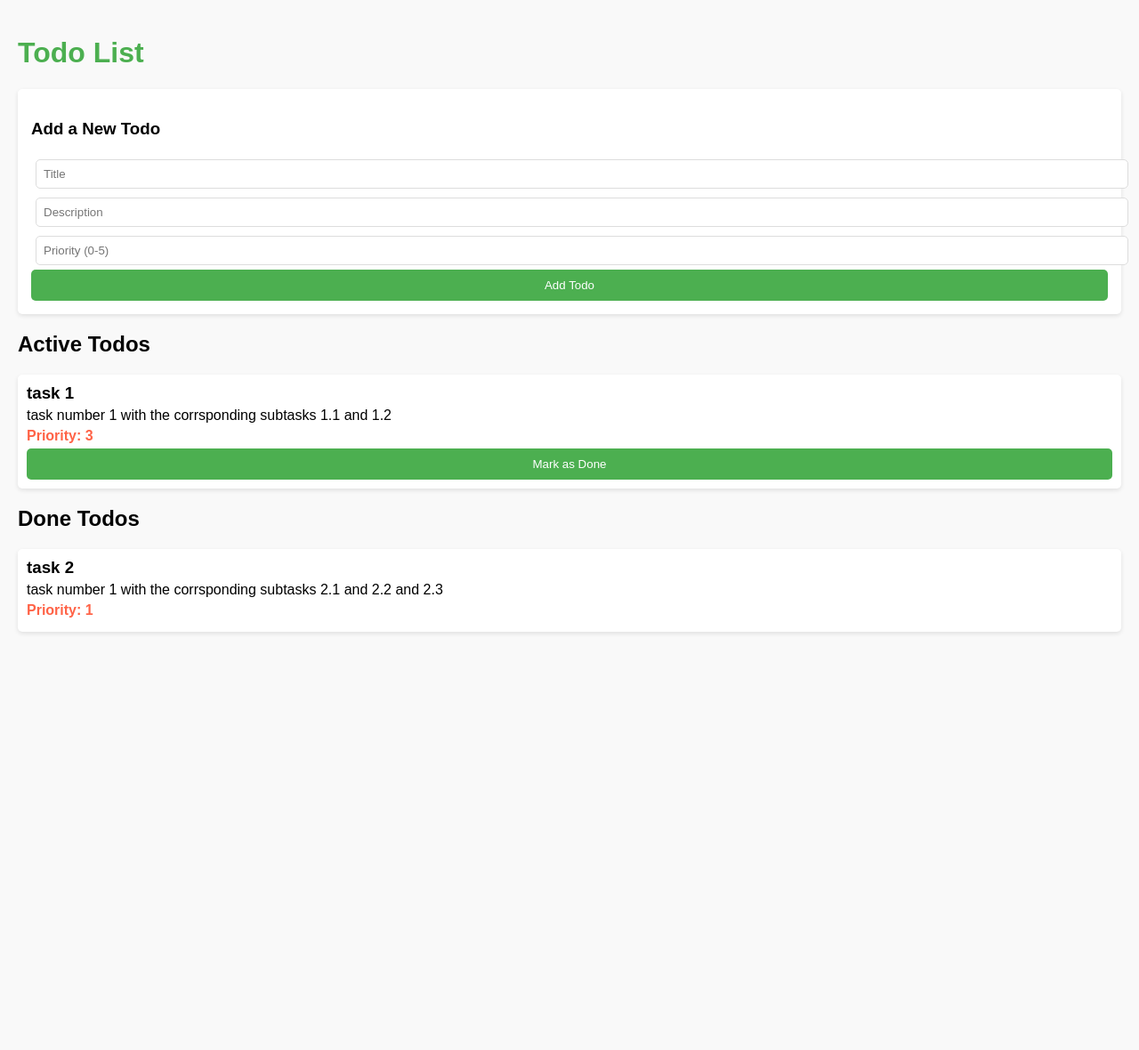
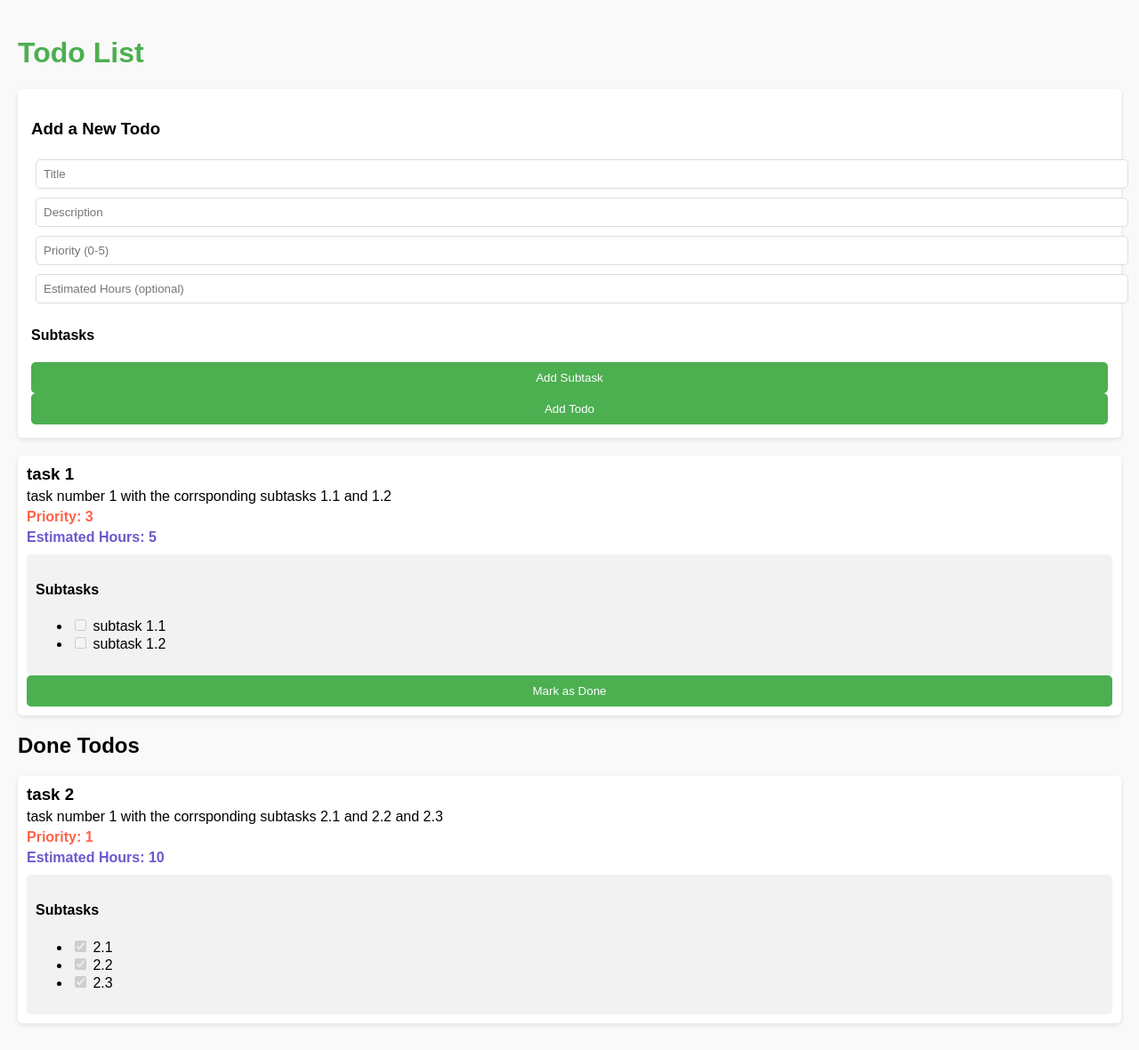
Before and after one commit to fabiomare/productivity_task_manager, a FastAPI app: page /todos/ in a window 1280 px wide. Shown: the whole page at 89% size. Before the commit the page ends 712 px from the top, so only its background shows below. Run offline with FastAPI, Linux system fonts and the light colour scheme.

Commit message:
added subtasks creation, added expected time attribute for tasks and subtasks, automatic refresh of the webpage when managing a task

```diff
--- a/main.py
+++ b/main.py
@@ -1,11 +1,10 @@
-from fastapi import FastAPI, HTTPException, Depends
+from fastapi import FastAPI, HTTPException, Depends, Request
 from fastapi.responses import HTMLResponse
 from fastapi.templating import Jinja2Templates
-from fastapi import Request
 from pydantic import BaseModel
-from sqlalchemy import create_engine, Column, Integer, String, Boolean
+from sqlalchemy import create_engine, Column, Integer, String, Boolean, ForeignKey
 from sqlalchemy.ext.declarative import declarative_base
-from sqlalchemy.orm import sessionmaker, Session
+from sqlalchemy.orm import sessionmaker, Session, relationship
 from typing import List, Optional
 
 # FastAPI instance
@@ -20,7 +19,7 @@ engine = create_engine(DATABASE_URL, connect_args={"check_same_thread": False})
 SessionLocal = sessionmaker(autocommit=False, autoflush=False, bind=engine)
 Base = declarative_base()
 
-# SQLAlchemy model for database
+# SQLAlchemy models for database
 class TodoItem(Base):
     __tablename__ = "todos"
     id = Column(Integer, primary_key=True, index=True)
@@ -28,29 +27,59 @@ class TodoItem(Base):
     description = Column(String, index=True)
     priority = Column(Integer, index=True)
     done = Column(Boolean, default=False)  # Track if the task is done
+    estimated_hours = Column(Integer, nullable=True)  # Estimated hours for completion
+    subtasks = relationship("Subtask", back_populates="parent_task", cascade="all, delete-orphan")
+
+# Updated SQLAlchemy Models
+class Subtask(Base):
+    __tablename__ = "subtasks"
+    id = Column(Integer, primary_key=True, index=True)
+    title = Column(String, index=True)
+    done = Column(Boolean, default=False)
+    estimated_hours = Column(Integer, nullable=True)  # Add estimated hours to subtasks
+    task_id = Column(Integer, ForeignKey("todos.id"))
+    parent_task = relationship("TodoItem", back_populates="subtasks")
 
 # Create the database tables if they don't exist
 Base.metadata.create_all(bind=engine)
 
-# Pydantic model for validation (used when creating a Todo)
+class SubtaskCreate(BaseModel):
+    title: str
+    estimated_hours: Optional[int]  # Ensure hours are included
+
+    class Config:
+        from_attributes = True
+
+
+class SubtaskResponse(BaseModel):
+    id: int
+    title: str
+    done: bool
+
+    class Config:
+        from_attributes = True
+
 class TodoCreate(BaseModel):
     title: str
     description: str
     priority: int
+    estimated_hours: Optional[int] = None
+    subtasks: Optional[List[SubtaskCreate]] = []
 
     class Config:
-        from_attributes = True  # Pydantic V2: renaming orm_mode to from_attributes
+        from_attributes = True
 
-# Pydantic model for serialization and validation when retrieving a Todo item
 class TodoItemResponse(BaseModel):
     id: int
     title: str
     description: Optional[str] = None
     priority: Optional[int] = None
     done: bool = False
+    estimated_hours: Optional[int] = None
+    subtasks: List[SubtaskResponse] = []
 
     class Config:
-        from_attributes = True  # Pydantic V2: renaming orm_mode to from_attributes
+        from_attributes = True
 
 # Dependency to get DB session
 def get_db() -> Session:
@@ -61,39 +90,90 @@ def get_db() -> Session:
         db.close()
 
 # Routes
-
-# Root route to render the landing page (index_root.html)
 @app.get("/", response_class=HTMLResponse)
 async def root(request: Request):
     return templates.TemplateResponse("index_root.html", {"request": request})
 
-# Route to display the todo list (index_todos.html)
 @app.get("/todos/", response_class=HTMLResponse)
 async def todos(request: Request, db: Session = Depends(get_db)):
-    # Fetch all todos from the database ordered by priority and filter by done status
     active_todos = db.query(TodoItem).filter(TodoItem.done == False).order_by(TodoItem.priority).all()
     done_todos = db.query(TodoItem).filter(TodoItem.done == True).all()
-    return templates.TemplateResponse("index_todos.html", {"request": request, "active_todos": active_todos, "done_todos": done_todos})
 
-# 1. Create a new to-do item
+    # Debugging log to check the data fetched
+    print("Active Todos:", active_todos)
+    print("Done Todos:", done_todos)
+
+    return templates.TemplateResponse(
+        "index_todos.html",
+        {"request": request, "active_todos": active_todos, "done_todos": done_todos},
+    )
+
+
 @app.post("/todos/", response_model=TodoItemResponse)
 def create_todo(todo: TodoCreate, db: Session = Depends(get_db)):
-    new_todo = TodoItem(**todo.dict())
-    db.add(new_todo)
+    print("Incoming Todo Data:", todo.dict())  # Debugging log
+    try:
+        new_todo = TodoItem(
+            title=todo.title,
+            description=todo.description,
+            priority=todo.priority,
+        )
+        db.add(new_todo)
+        db.flush()  # Persist new task to assign subtasks
+
+        # Process subtasks
+        for subtask in todo.subtasks:
+            print("Processing Subtask:", subtask)  # Debugging log
+            new_subtask = Subtask(
+                title=subtask.title,
+                estimated_hours=subtask.estimated_hours,
+                parent_task=new_todo,
+            )
+            db.add(new_subtask)
+
+        db.commit()
+        db.refresh(new_todo)
+        update_task_hours(new_todo, db)
+        return new_todo
+    except Exception as e:
+        print("Error Creating Todo:", str(e))  # Log the error
+        raise HTTPException(status_code=400, detail=f"Error creating task: {str(e)}")
+
+
+@app.put("/todos/{todo_id}", response_model=TodoItemResponse)
+def update_todo(todo_id: int, todo: TodoCreate, db: Session = Depends(get_db)):
+    todo_item = db.query(TodoItem).filter(TodoItem.id == todo_id).first()
+    if not todo_item:
+        raise HTTPException(status_code=404, detail="To-do not found")
+    todo_item.title = todo.title
+    todo_item.description = todo.description
+    todo_item.priority = todo.priority
+    todo_item.estimated_hours = todo.estimated_hours
+    # Update subtasks
+    existing_subtasks = {subtask.id: subtask for subtask in todo_item.subtasks}
+    for subtask in todo.subtasks:
+        if subtask.id in existing_subtasks:
+            existing_subtasks[subtask.id].title = subtask.title
+        else:
+            new_subtask = Subtask(title=subtask.title, parent_task=todo_item)
+            db.add(new_subtask)
     db.commit()
-    db.refresh(new_todo)
-    return new_todo  # Return the created TodoItem as response
+    db.refresh(todo_item)
+    return todo_item
 
-# 2. Mark a to-do item as done
 @app.put("/todos/{todo_id}/done", response_model=TodoItemResponse)
 def mark_done(todo_id: int, db: Session = Depends(get_db)):
     todo_item = db.query(TodoItem).filter(TodoItem.id == todo_id).first()
     if not todo_item:
         raise HTTPException(status_code=404, detail="To-do not found")
     todo_item.done = True
+    # Mark all subtasks as done
+    for subtask in todo_item.subtasks:
+        subtask.done = True
     db.commit()
     db.refresh(todo_item)
     return todo_item
+
 
 # 3. Retrieve all to-do items as JSON (for API purposes)
 @app.get("/api/todos/", response_model=List[TodoItemResponse])
@@ -104,17 +184,38 @@ def get_todos_api(db: Session = Depends(get_db)):
     except Exception as e:
         raise HTTPException(status_code=500, detail=f"Error retrieving todos: {e}")
 
-# 4. Update a to-do item by ID
 @app.put("/todos/{todo_id}", response_model=TodoItemResponse)
 def update_todo(todo_id: int, todo: TodoCreate, db: Session = Depends(get_db)):
     todo_item = db.query(TodoItem).filter(TodoItem.id == todo_id).first()
     if not todo_item:
         raise HTTPException(status_code=404, detail="To-do not found")
-    for key, value in todo.dict().items():
-        setattr(todo_item, key, value)
+
+    todo_item.title = todo.title
+    todo_item.description = todo.description
+    todo_item.priority = todo.priority
+
+    # Update subtasks
+    existing_subtasks = {subtask.id: subtask for subtask in todo_item.subtasks}
+    for subtask in todo.subtasks:
+        if subtask.id in existing_subtasks:
+            existing_subtasks[subtask.id].title = subtask.title
+            existing_subtasks[subtask.id].estimated_hours = subtask.estimated_hours
+        else:
+            new_subtask = Subtask(
+                title=subtask.title,
+                estimated_hours=subtask.estimated_hours,
+                parent_task=todo_item
+            )
+            db.add(new_subtask)
     db.commit()
+    update_task_hours(todo_item, db)
     db.refresh(todo_item)
     return todo_item
+
+# Utility Function to Recalculate Task Hours
+def update_task_hours(task: TodoItem, db: Session):
+    task.estimated_hours = sum(subtask.estimated_hours or 0 for subtask in task.subtasks)
+    db.commit()
 
 # 5. Delete a to-do item by ID
 @app.delete("/todos/{todo_id}", response_model=dict)
@@ -122,6 +223,8 @@ def delete_todo(todo_id: int, db: Session = Depends(get_db)):
     todo_item = db.query(TodoItem).filter(TodoItem.id == todo_id).first()
     if not todo_item:
         raise HTTPException(status_code=404, detail="To-do not found")
+
+    # Automatically delete subtasks due to cascade="all, delete-orphan"
     db.delete(todo_item)
     db.commit()
     return {"message": "To-do deleted successfully"}
--- a/templates/index_todos.html
+++ b/templates/index_todos.html
@@ -1,4 +1,3 @@
-<!-- templates/index_todos.html -->
 <!DOCTYPE html>
 <html lang="en">
 <head>
@@ -32,6 +31,16 @@
         .todo-item .priority {
             color: #FF6347;
             font-weight: bold;
+        }
+        .todo-item .hours {
+            color: #6A5ACD;
+            font-weight: bold;
+        }
+        .todo-item .subtasks {
+            margin-top: 10px;
+            padding: 10px;
+            background: #f2f2f2;
+            border-radius: 5px;
         }
         .todo-form {
             margin: 20px 0;
@@ -77,20 +86,36 @@
             <input type="text" id="title" placeholder="Title" required>
             <input type="text" id="description" placeholder="Description" required>
             <input type="number" id="priority" placeholder="Priority (0-5)" min="0" max="5" required>
+            <input type="number" id="estimated-hours" placeholder="Estimated Hours (optional)" min="0">
+            <div id="subtasks-container">
+                <h4>Subtasks</h4>
+                <button type="button" onclick="addSubtask()">Add Subtask</button>
+                <div id="subtask-list"></div>
+            </div>
             <button type="submit">Add Todo</button>
         </form>
     </div>
 
-    <!-- Active Todo List Container -->
-    <h2>Active Todos</h2>
 	<div id="active-todo-list">
-        <!-- Active todo items will be rendered here dynamically -->
 		{% for todo in active_todos %}
 		<div class="todo-item" id="todo-{{ todo.id }}">
 			<h3>{{ todo.title }}</h3>
 			<p>{{ todo.description }}</p>
 			<p class="priority">Priority: {{ todo.priority }}</p>
-            <button onclick="markDone({{ todo.id }})">Mark as Done</button>
+			<p class="hours">Estimated Hours: {{ todo.estimated_hours or 'N/A' }}</p>
+			{% if todo.subtasks %}
+			<div class="subtasks">
+				<h4>Subtasks</h4>
+				<ul>
+					{% for subtask in todo.subtasks %}
+					<li>
+						<input type="checkbox" {% if subtask.done %}checked{% endif %} disabled> {{ subtask.title }}
+					</li>
+					{% endfor %}
+				</ul>
+			</div>
+			{% endif %}
+			<button class="mark-done-button" data-todo-id="{{ todo.id }}">Mark as Done</button>
 		</div>
 		{% endfor %}
 	</div>
@@ -98,12 +123,24 @@
     <!-- Done Todo List Container -->
     <h2>Done Todos</h2>
     <div id="done-todo-list">
-        <!-- Done todo items will be rendered here dynamically -->
         {% for todo in done_todos %}
         <div class="todo-item">
             <h3>{{ todo.title }}</h3>
             <p>{{ todo.description }}</p>
             <p class="priority">Priority: {{ todo.priority }}</p>
+            <p class="hours">Estimated Hours: {{ todo.estimated_hours or 'N/A' }}</p>
+            {% if todo.subtasks %}
+            <div class="subtasks">
+                <h4>Subtasks</h4>
+                <ul>
+                    {% for subtask in todo.subtasks %}
+                    <li>
+                        <input type="checkbox" {% if subtask.done %}checked{% endif %} disabled> {{ subtask.title }}
+                    </li>
+                    {% endfor %}
+                </ul>
+            </div>
+            {% endif %}
         </div>
         {% endfor %}
     </div>
@@ -112,40 +149,24 @@
         async function fetchTodos() {
 			try {
 				const response = await fetch("/todos/");
-                const todos = await response.json();
-                console.log("Fetched Todos:", todos);
-
-                // Active Todos Section
-                const activeTodoList = document.getElementById("active-todo-list");
-                activeTodoList.innerHTML = "";
-                todos.active.forEach(todo => {
-                    const todoItem = document.createElement("div");
-                    todoItem.classList.add("todo-item");
-                    todoItem.innerHTML = `
-                        <h3>${todo.title}</h3>
-                        <p>${todo.description}</p>
-                        <p class="priority">Priority: ${todo.priority}</p>
-                        <button onclick="markDone(${todo.id})">Mark as Done</button>
-                    `;
-                    activeTodoList.appendChild(todoItem);
-                });
-
-                // Done Todos Section
-                const doneTodoList = document.getElementById("done-todo-list");
-                doneTodoList.innerHTML = "";
-                todos.done.forEach(todo => {
-                    const todoItem = document.createElement("div");
-                    todoItem.classList.add("todo-item");
-                    todoItem.innerHTML = `
-                        <h3>${todo.title}</h3>
-                        <p>${todo.description}</p>
-                        <p class="priority">Priority: ${todo.priority}</p>
-                    `;
-                    doneTodoList.appendChild(todoItem);
-                });
+				if (response.ok) {
+					const htmlContent = await response.text();
+					document.body.innerHTML = htmlContent;
+					bindEventListeners();
+				} else {
+					console.error("Failed to fetch todos:", response.statusText);
+				}
 			} catch (error) {
 				console.error("Error fetching todos:", error);
 			}
+		}
+
+
+	    function bindEventListeners() {
+			document.getElementById("todo-form").addEventListener("submit", addTodo);
+			document.querySelectorAll(".mark-done-button").forEach((button) => {
+				button.addEventListener("click", () => markDone(button.dataset.todoId));
+			});
 		}
 
 		async function addTodo(event) {
@@ -154,40 +175,53 @@
 			const title = document.getElementById("title").value;
 			const description = document.getElementById("description").value;
 			const priority = document.getElementById("priority").value;
+			const estimatedHours = document.getElementById("estimated-hours").value;
+			const subtaskElements = document.querySelectorAll("#subtask-list div");
+
+			const subtasks = Array.from(subtaskElements).map((el) => {
+				const title = el.querySelector(".subtask-title").value;
+				const hours = el.querySelector(".subtask-hours").value;
+				if (!title || isNaN(hours)) {
+					throw new Error("Each subtask must have a title and valid hours.");
+				}
+				return {
+					title,
+					estimated_hours: parseInt(hours),
+				};
+			});
 
 			try {
 				const response = await fetch("/todos/", {
 					method: "POST",
-                    headers: {
-                        "Content-Type": "application/json",
-                    },
+					headers: { "Content-Type": "application/json" },
 					body: JSON.stringify({
-                        title: title,
-                        description: description,
+						title,
+						description,
 						priority: parseInt(priority),
+						estimated_hours: parseInt(estimatedHours),
+						subtasks,
 					}),
 				});
 
 				if (response.ok) {
 					fetchTodos();
-                    document.getElementById("todo-form").reset();
 				} else {
-                    alert("Failed to add todo");
+					const error = await response.json();
+					alert(`Failed to add task: ${error.detail}`);
 				}
 			} catch (error) {
 				console.error("Error adding todo:", error);
+				alert(`Failed to add task: ${error.message}`);
 			}
 		}
+
 
 		async function markDone(todoId) {
 			try {
 				const response = await fetch(`/todos/${todoId}/done`, {
 					method: "PUT",
-                    headers: {
-                        "Content-Type": "application/json",
-                    }
+					headers: { "Content-Type": "application/json" },
 				});
-
 				if (response.ok) {
 					fetchTodos();
 				} else {
@@ -198,7 +232,16 @@
 			}
 		}
 
-        document.getElementById("todo-form").addEventListener("submit", addTodo);
+		function addSubtask() {
+			const subtaskList = document.getElementById("subtask-list");
+			const subtaskDiv = document.createElement("div");
+			subtaskDiv.innerHTML = `
+				<input type="text" class="subtask-title" placeholder="Subtask Title" required />
+				<input type="number" class="subtask-hours" placeholder="Estimated Hours" min="1" required />
+			`;
+			subtaskList.appendChild(subtaskDiv);
+		}
+
 
 		window.onload = fetchTodos;
     </script>
```
Also changed, not shown: todos.db, 1 other file. Lines whose indentation alone changed are shown as unchanged.
